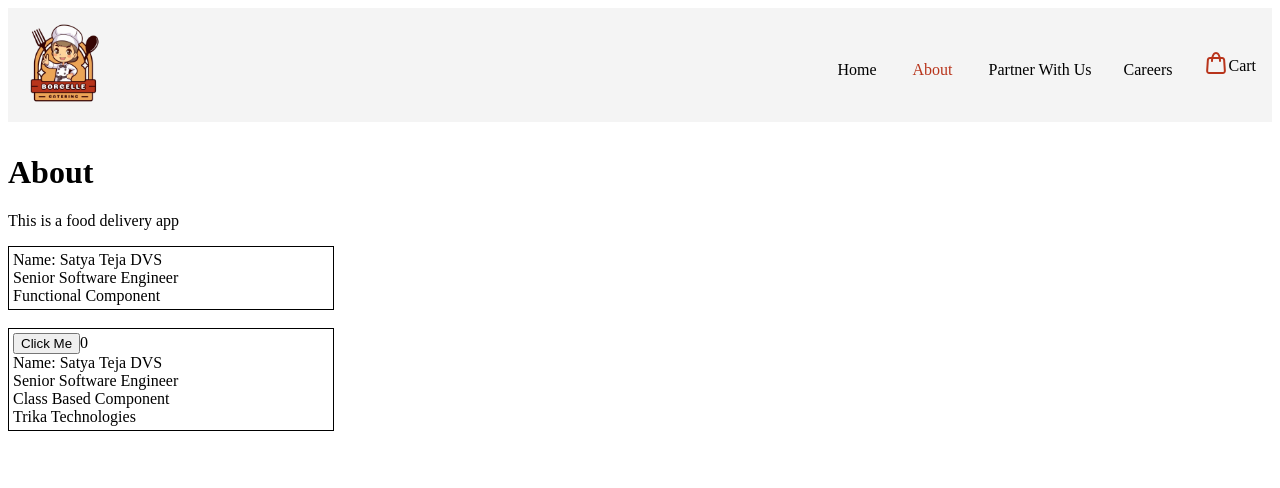
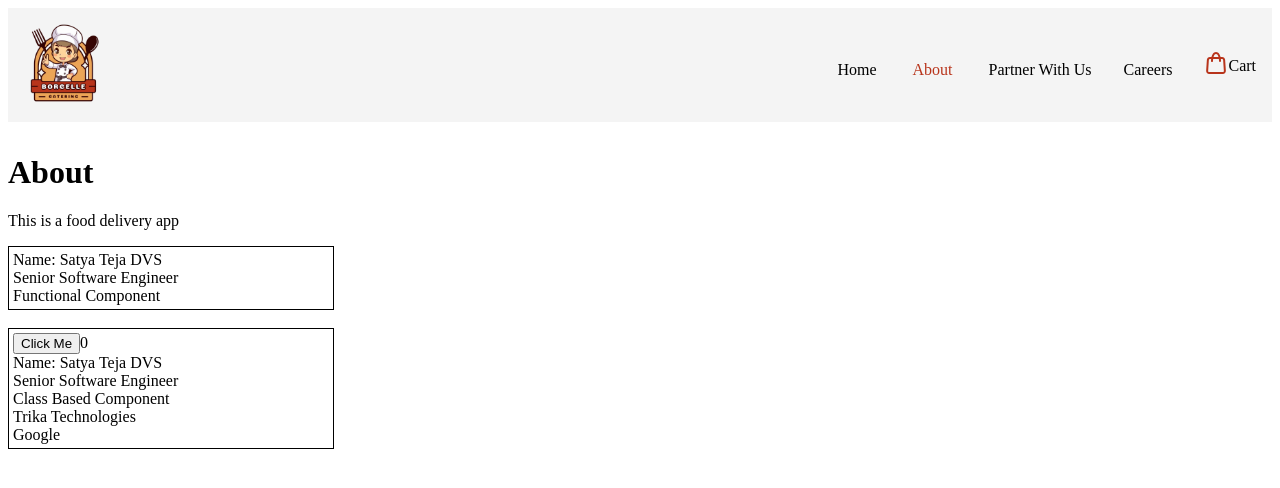
Before and after one commit to Satyateja-dvs/namaste-react, a React (Vite) app: page /about in a window 1280 px wide. Shown: the top 488 px of the page. Built offline with nearby package versions, Linux system fonts and the light colour scheme.

Commit message:
Notes for componet lify cycle methods

```diff
--- a/src/components/ClassBasedComponents/CompanyProfileClass.js
+++ b/src/components/ClassBasedComponents/CompanyProfileClass.js
@@ -3,9 +3,13 @@ import React from "react";
 class CompanyProfileClass extends React.Component {
   constructor(props) {
     super(props)
-    // console.log("this.props from child", this);
+    console.log(this.props.companyName + "CompanyProfileClass Constructor called");
+  }
+  componentDidMount() {
+    console.log(this.props.companyName + "CompanyProfileClass Component mounted");
   }
   render() {
+    console.log(this.props.companyName + "CompanyProfileClass Render method called");
     return (
       <div>
         <div>{this.props.companyName}</div>
--- a/src/components/ClassBasedComponents/UserClass.js
+++ b/src/components/ClassBasedComponents/UserClass.js
@@ -7,17 +7,17 @@ class UserClass extends React.Component {
     this.state = {
       count: 0
     }
-    console.log("Constructor called");
+    console.log("UserClass Constructor called");
   }
   componentDidMount() {
-    console.log("Component mounted");
+    console.log("UserClassComponent mounted");
   }
 
-  componentDidUpdate() {
-    console.log("Component updated");
-  }
+  // componentDidUpdate() {
+  //   console.log("Component updated");
+  // }
   render() {
-    console.log("Render method called");
+    console.log("UserClass Render method called");
     const {name, prof, functionType} = this.props;
     const {count} = this.state;
     return (
@@ -34,9 +34,17 @@ class UserClass extends React.Component {
         <br /> {functionType}
         <br />
         <CompanyProfileClass companyName={"Trika Technologies"}/>
+        <CompanyProfileClass companyName={"Google"}/>
       </div>
     )
   }
 }
 
 export default UserClass;
+
+// UserClass Constructor called
+// UserClass Render method called
+// CompanyProfileClass Constructor called
+// CompanyProfileClass Render method called
+// CompanyProfileClass Component mounted
+// UserClassComponent mounted
```
Also changed, not shown: assets/images/react-lifecycle-diagram.png (renamed from images/react-lifecycle-diagram.png), 1 other file (tests, documents, lock files or other folders).
